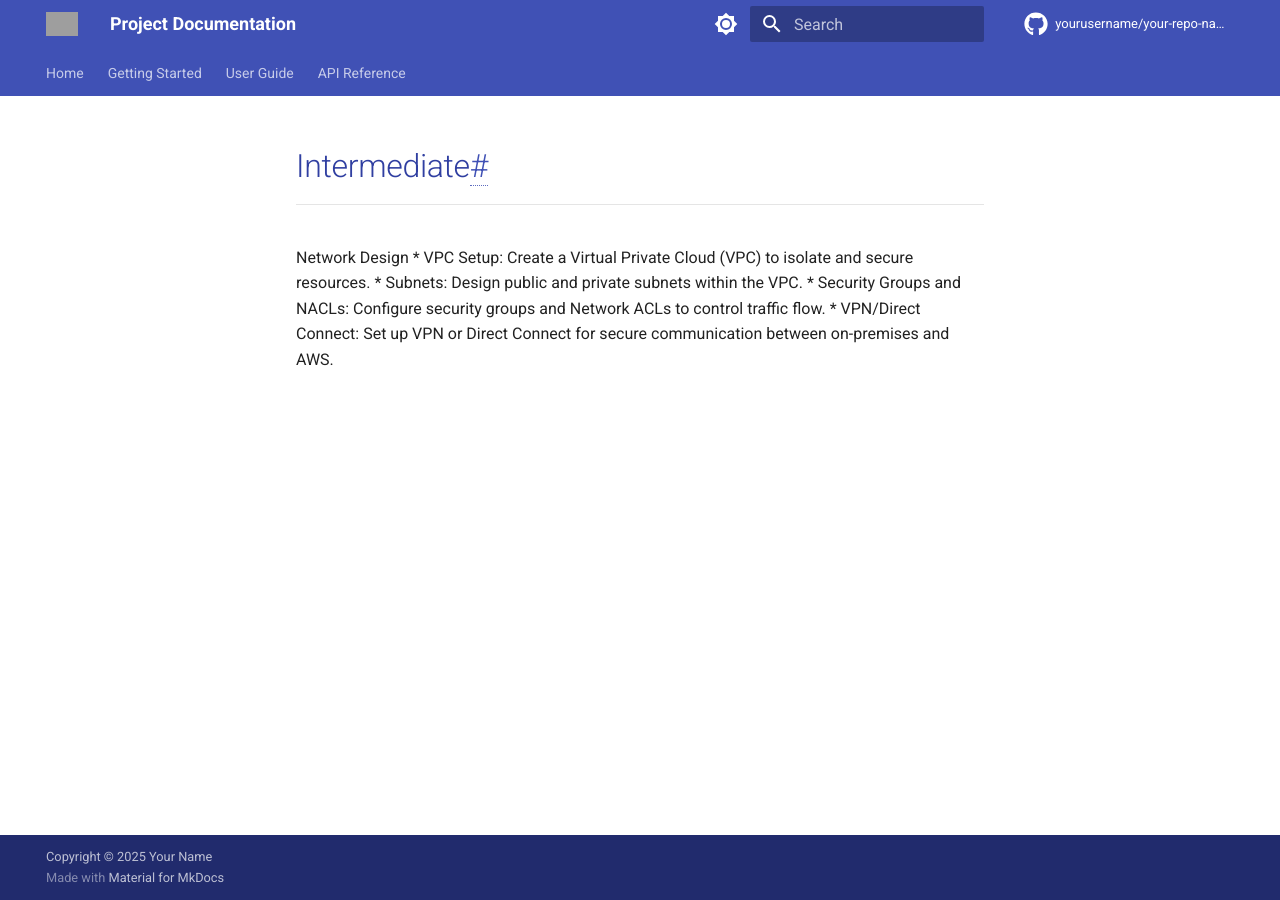
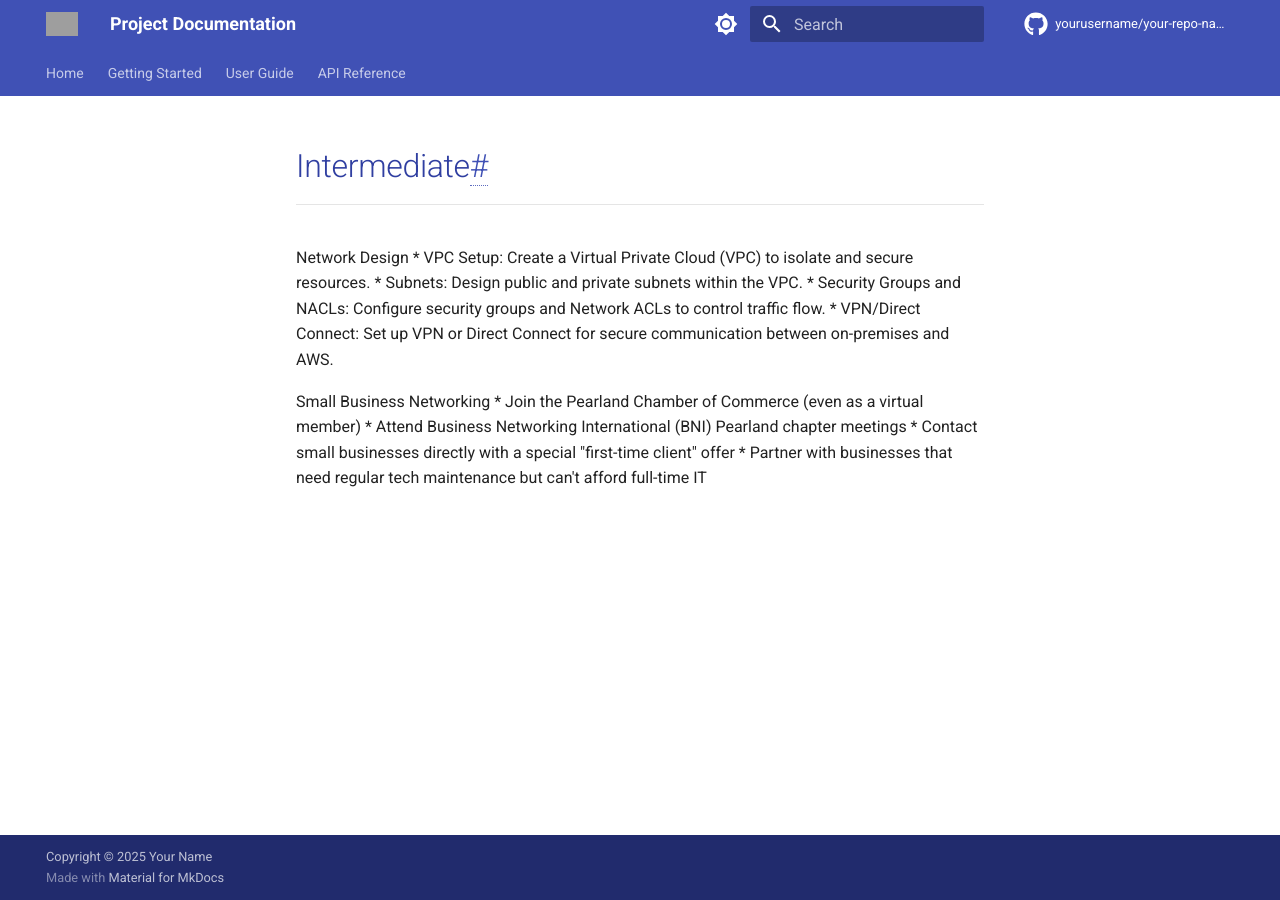
Before and after one commit to HoseaCodes/Networking, an MkDocs documentation site: the page built from docs/getting-started/intermediate.md, in a window 1280 px wide. Built offline with MkDocs 1.6.1 and Material for MkDocs 9.7.7, drawn with Linux system fonts in a browser that asks for light colours; comment, search, counter and statistics services are not loaded; grey boxes are pictures that could not be loaded.

Commit message:
Update intermediate.md

```diff
--- a/docs/getting-started/intermediate.md
+++ b/docs/getting-started/intermediate.md
@@ -3,3 +3,9 @@ Network Design
 * Subnets: Design public and private subnets within the VPC.
 * Security Groups and NACLs: Configure security groups and Network ACLs to control traffic flow.
 * VPN/Direct Connect: Set up VPN or Direct Connect for secure communication between on-premises and AWS.
+
+Small Business Networking
+* Join the Pearland Chamber of Commerce (even as a virtual member)
+* Attend Business Networking International (BNI) Pearland chapter meetings
+* Contact small businesses directly with a special "first-time client" offer
+* Partner with businesses that need regular tech maintenance but can't afford full-time IT
```
